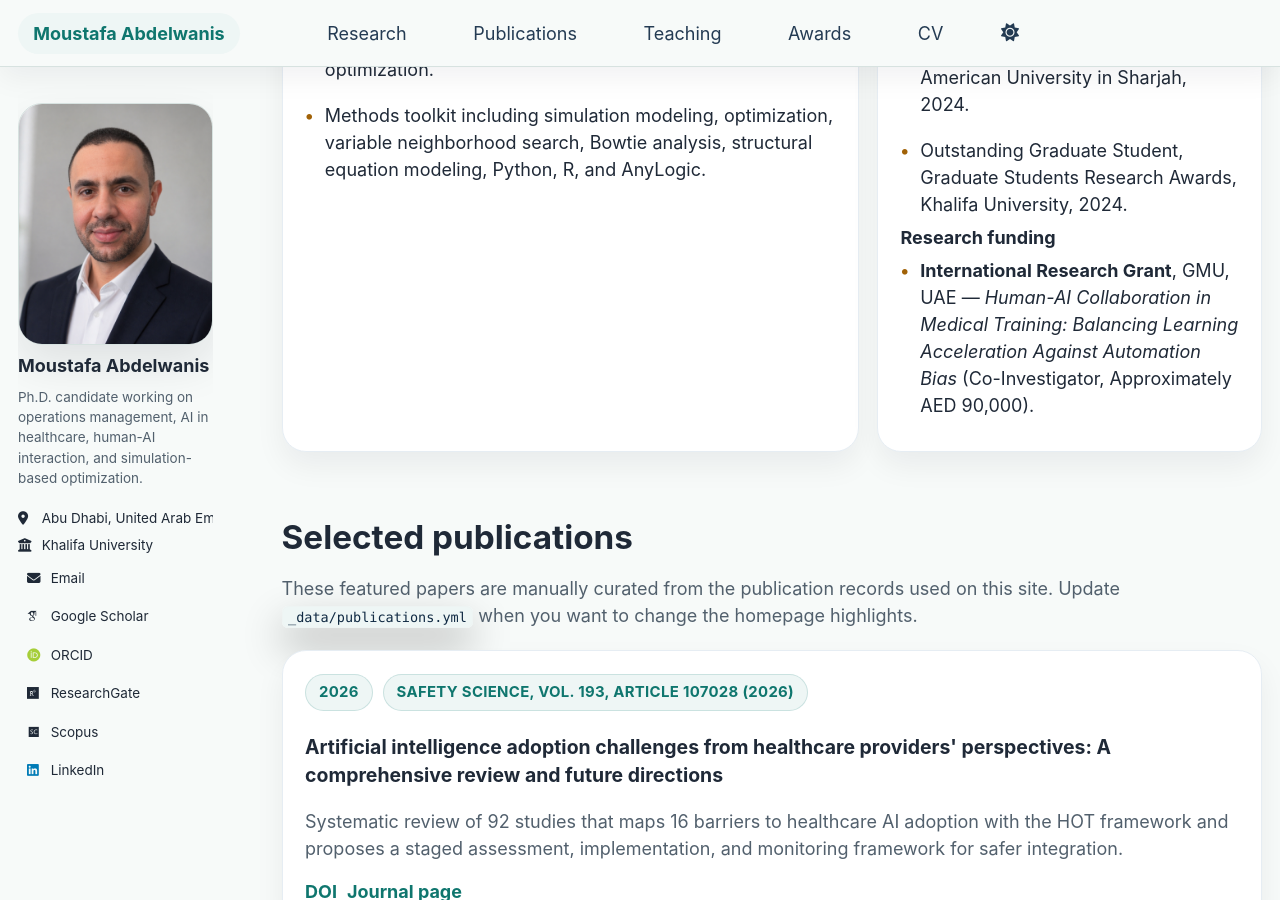
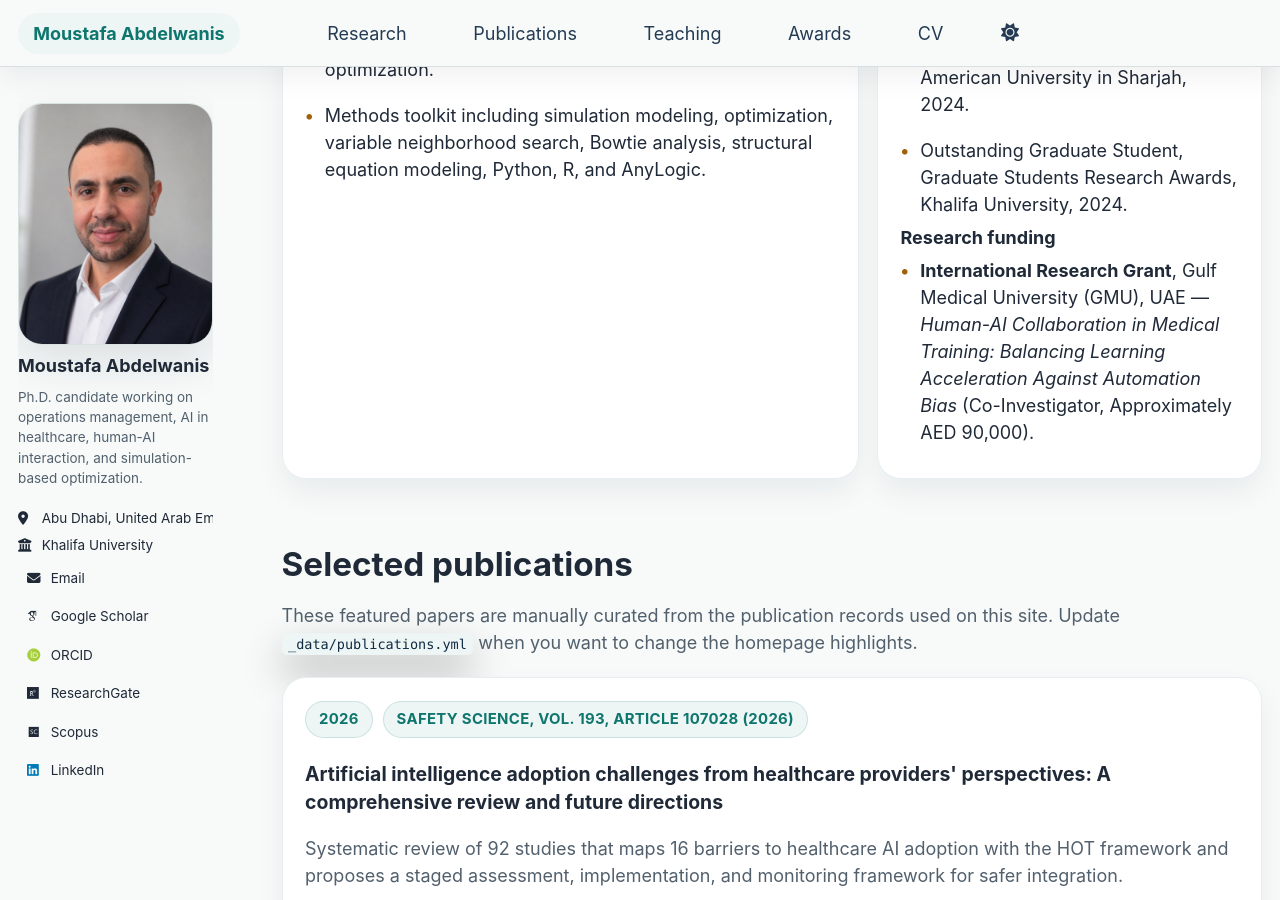
Before and after one commit to abdelwanismoustafa/abdelwanismoustafa.github.io, a Jekyll site: the page built from _pages/about.md, in a window 1280 px wide and 900 px high, scrolled down 2024 px. Built offline with Jekyll 4.4.1, drawn with Linux system fonts in a browser that asks for light colours; some web fonts are replaced; a script bundle is joined from its source files by our own code; library files that are not in the unit come from our copies.

Commit message:
Update sponsor name for research grant

```diff
--- a/_pages/about.md
+++ b/_pages/about.md
@@ -145,7 +145,7 @@ redirect_from:
           <li><strong>{{ grant.title }}</strong>, {{ grant.sponsor }} — <em>{{ grant.project_title }}</em> ({{ grant.role }}, {{ grant.amount }}).</li>
           {% endfor %}
         {% else %}
-          <li><strong>International Research Grant</strong>, GMU, UAE — <em>Human-AI Collaboration in Medical Training: Balancing Learning Acceleration Against Automation Bias</em> (Co-Investigator, Approximately AED 90,000).</li>
+          <li><strong>International Research Grant</strong>, Gulf Medical University (GMU), UAE — <em>Human-AI Collaboration in Medical Training: Balancing Learning Acceleration Against Automation Bias</em> (Co-Investigator, Approximately AED 90,000).</li>
         {% endif %}
       </ul>
     </article>
```
